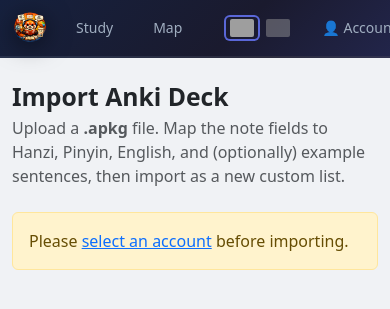
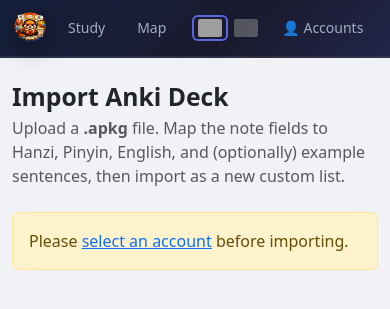
Before and after one commit to trainingDay25/MandarinTrainer, a Flask app: page /anki in a window 390 px wide; the page is wider, and only the part inside the window is pictured. Shown: the top 309 px of that part. Run offline with Flask 3, Linux system fonts and the light colour scheme; some libraries are stand-ins or nearby versions; grey boxes are pictures that could not be loaded.

Commit message:
Add files via upload

```diff
--- a/src/mandarin_trainer/static/style.css
+++ b/src/mandarin_trainer/static/style.css
@@ -717,7 +717,7 @@ a.gp-see-also-link:hover { background: #c7d2fe; color: #1e1b4b; }
 @media (max-width: 767px) {
 
   /* ── Shrink header ── */
-  .app-subheader > .container { min-height: 56px; padding-top: 8px; padding-bottom: 8px; }
+  .app-subheader > .container { min-height: 56px; padding-top: 8px; padding-bottom: 8px; gap: 8px !important; }
   .subheader-logo              { height: 36px; width: 36px; }
   .subheader-title             { font-size: 1rem; }
   .subheader-sub               { display: none; }
```
